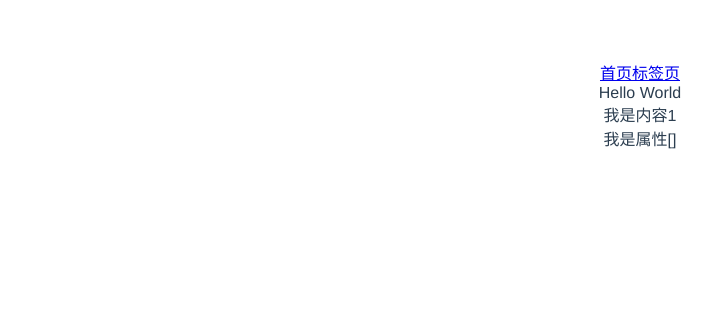
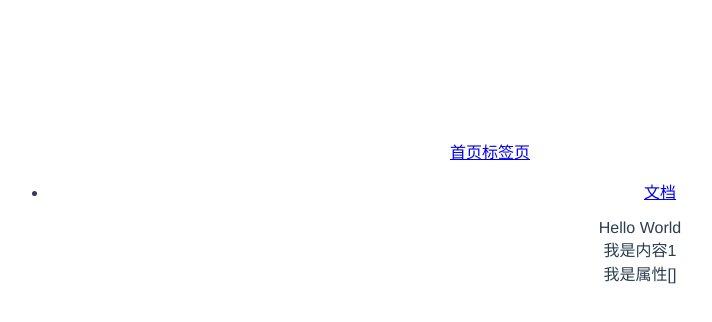
Before and after one commit to 0730chen/fish-ui, a Vue app: page / in a window 1280 px wide. Shown: the top 322 px of the page, without its empty margins (0-712 px from the left). Built offline with nearby package versions, Linux system fonts and the light colour scheme.

Commit message:
feat:引用sass

```diff
--- a/package.json
+++ b/package.json
@@ -10,6 +10,7 @@
     "vue-router": "^4.0.0-beta.3"
   },
   "devDependencies": {
+    "sass": "^1.26.11",
     "vite": "^1.0.0-rc.1",
     "@vue/compiler-sfc": "^3.0.0-rc.1"
   }
--- a/src/App.vue
+++ b/src/App.vue
@@ -1,6 +1,4 @@
 <template>
-  <router-link to="/">首页</router-link>
-  <router-link to="/tabs">标签页</router-link>
   <Layout></Layout>
 </template>
 
--- a/src/components/Tabs/Tabs.vue.js
+++ b/src/components/Tabs/Tabs.vue.js
@@ -12,7 +12,7 @@ exports.default = {
     },
     setup: function (props) {
         var x = vue_1.ref(props.panes[0].content);
-        console.log(x);
+        console.log(x.value);
         console.log(props.panes);
         var setTab = function (p) {
             x.value = p.content;
--- /dev/null
+++ b/src/components/TopNav/TopNav.vue
@@ -0,0 +1,40 @@
+<template>
+    <div class="topnav">
+
+        <router-link to="/">首页</router-link>
+        <router-link to="/tabs">标签页</router-link>
+        <router-link to="/" class="logo">
+            <svg class="icon">
+                <use xlink:href="#icon-king"></use>
+            </svg>
+        </router-link>
+        <ul class="menu">
+            <li>
+                <router-link to="/doc">文档</router-link>
+            </li>
+        </ul>
+        <svg v-if="toggleMenuButtonVisible" class="toggleAside" @click="toggleMenu">
+            <use xlink:href="#icon-menu"></use>
+        </svg>
+    </div>
+</template>
+
+<script lang="ts">
+
+    import {
+        inject,
+        Ref
+    } from "vue";
+
+    export default {
+        name: 'TopNav',
+        props: {},
+        setup() {
+
+        }
+    }
+</script>
+
+<style lang="scss" scoped>
+
+</style>
--- a/src/index.css
+++ b/src/index.css
@@ -4,5 +4,4 @@
   -moz-osx-font-smoothing: grayscale;
   text-align: center;
   color: #2c3e50;
-  margin-top: 60px;
 }
--- a/src/view/Layout/Layout.vue
+++ b/src/view/Layout/Layout.vue
@@ -1,10 +1,13 @@
 <template>
+    <TopNav></TopNav>
     <RouterView></RouterView>
 </template>
 
 <script lang="ts">
+    import TopNav from "../../components/TopNav/TopNav.vue";
 
     export default {
-        name:'Layout'
+        name:'Layout',
+        components: {TopNav},
     }
 </script>
```
Also changed, not shown: src/components/Tabs/Tab1.vue.js (+6 -1 lines), 1 other file (tests, documents, lock files or other folders).
